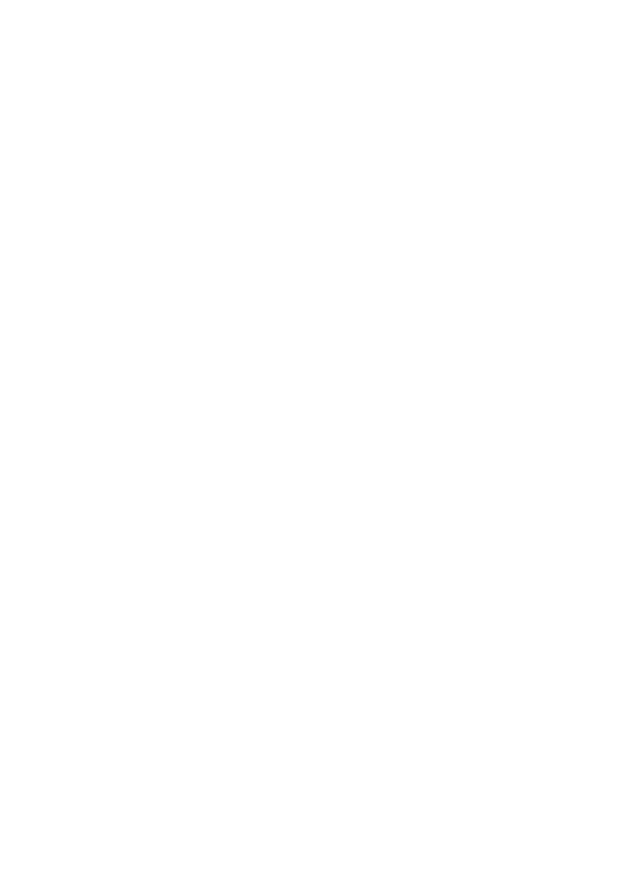
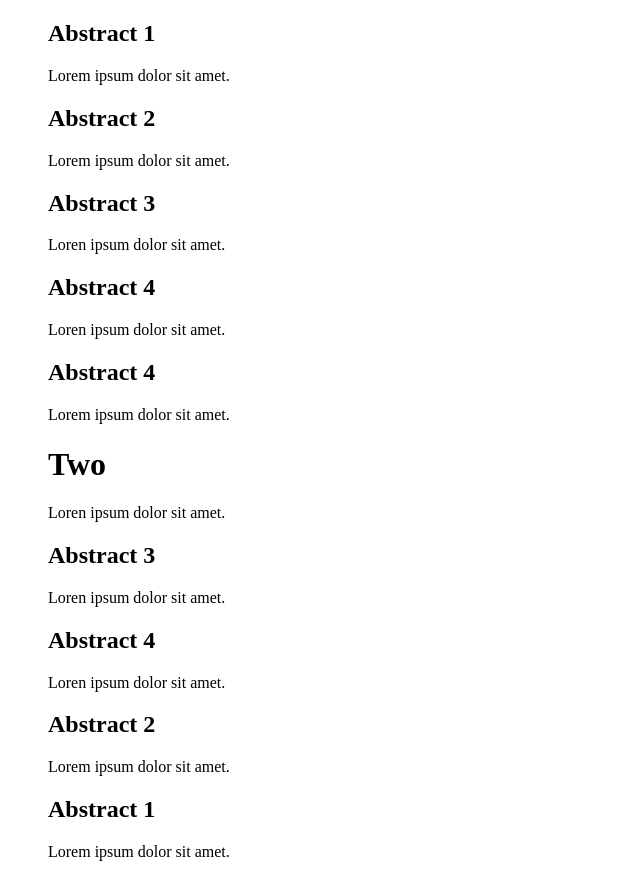
Before and after one commit to kashfifahim/FlexboxGridSystem, a plain HTML site: page index.html in a window 1280 px wide. Shown: the whole page, without its empty margins (0-640 px from the left). Before the commit the page ends 800 px from the top, so only its background shows below. Drawn offline with Linux system fonts and the light colour scheme.

Commit message:
Set up the html

```diff
--- a/index.html
+++ b/index.html
@@ -9,5 +9,92 @@
 </head>
 <body>
 
+    <!-- Row 1: One box per column -->
+
+    <figure>
+        <div class="one"></div>
+        <figcaption>
+            <h2>Abstract 1</h2>
+            <p>Lorem ipsum dolor sit amet.</p>
+        </figcaption>
+    </figure>
+
+    <figure>
+        <div class="two"></div>
+        <figcaption>
+            <h2>Abstract 2</h2>
+            <p>Lorem ipsum dolor sit amet.</p>
+        </figcaption>
+    </figure>
+
+    <figure>
+        <div class="three"></div>
+        <figcaption>
+            <h2>Abstract 3</h2>
+            <p>Loren ipsum dolor sit amet.</p>
+        </figcaption>
+    </figure>
+
+    <figure>
+        <div class="four"></div>
+        <figcaption>
+            <h2>Abstract 4</h2>
+            <p>Loren ipsum dolor sit amet.</p>
+        </figcaption>
+    </figure>
+
+    <!-- Row 2: 2 boxes, each spanning 2 columns -->
+    <figure>
+        <div class="four"></div>
+        <figcaption>
+            <h2>
+                Abstract 4
+            </h2>
+            <p>Lorem ipsum dolor sit amet.</p>
+        </figcaption>
+    </figure>
+
+    <figure>
+        <div class="two"></div>
+        <figcaption>
+            <h1>Two</h1>
+            <p>Loren ipsum dolor sit amet.</p>
+        </figcaption>
+    </figure>
+
+    <!-- Row 4: One box spans 4 columns -->
+    <figure>
+        <div class="three"></div>
+        <figcaption>
+            <h2>Abstract 3</h2>
+            <p>Loren ipsum dolor sit amet.</p>
+        </figcaption>
+    </figure>
+
+    <!-- Row 5: 3 boxes, 1-2-1 distribution -->
+    <figure>
+        <div class="four"></div>
+        <figcaption>
+            <h2>Abstract 4</h2>
+            <p>Loren ipsum dolor sit amet.</p>
+        </figcaption>
+    </figure>
+
+    <figure>
+        <div class="two"></div>
+        <figcaption>
+            <h2>Abstract 2</h2>
+            <p>Lorem ipsum dolor sit amet.</p>
+        </figcaption>
+    </figure>
+
+    <figure>
+        <div class="one"></div>
+        <figcaption>
+            <h2>Abstract 1</h2>
+            <p>Lorem ipsum dolor sit amet.</p>
+        </figcaption>
+    </figure>
+
 </body>
 </html>
```
